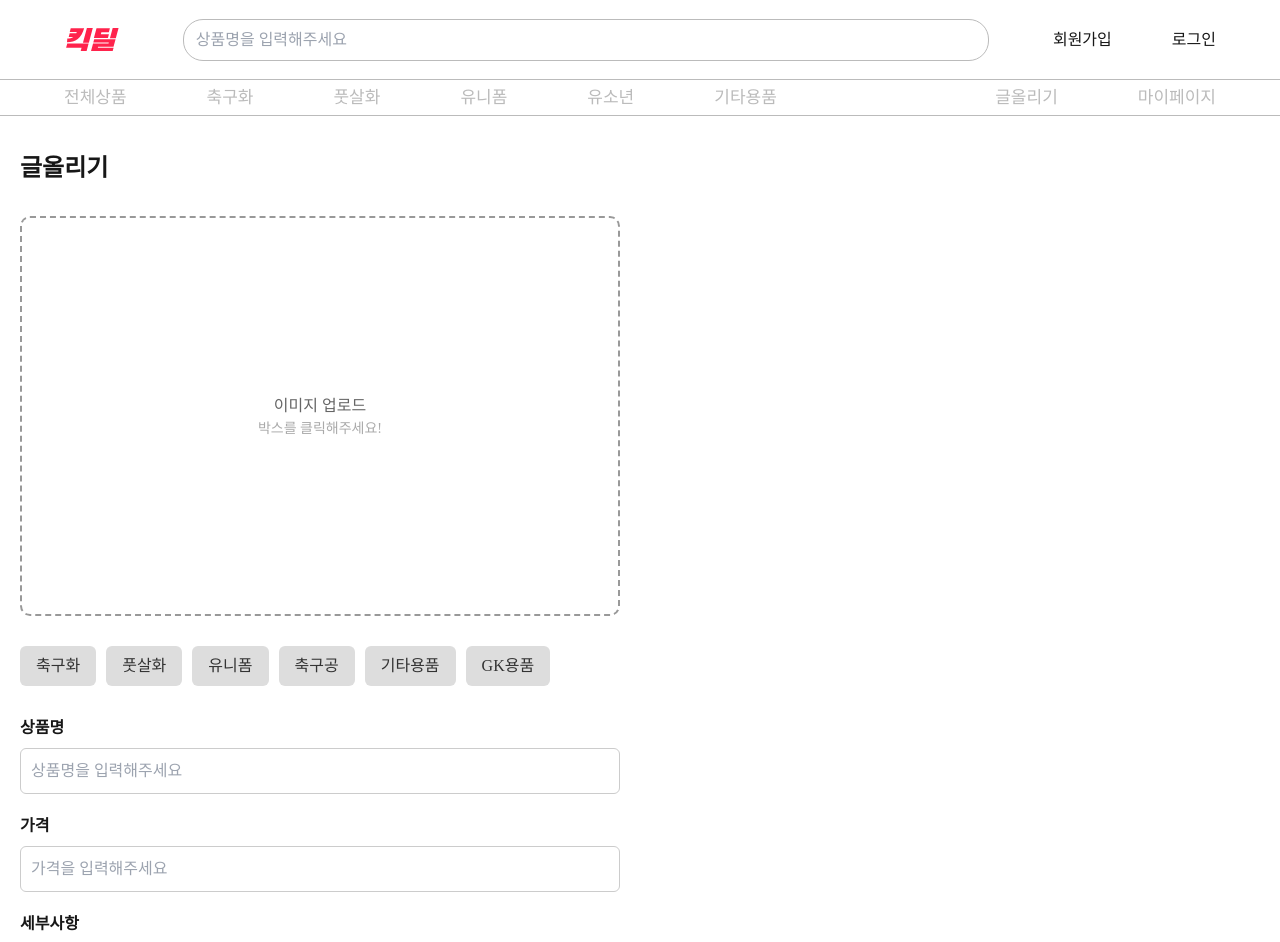
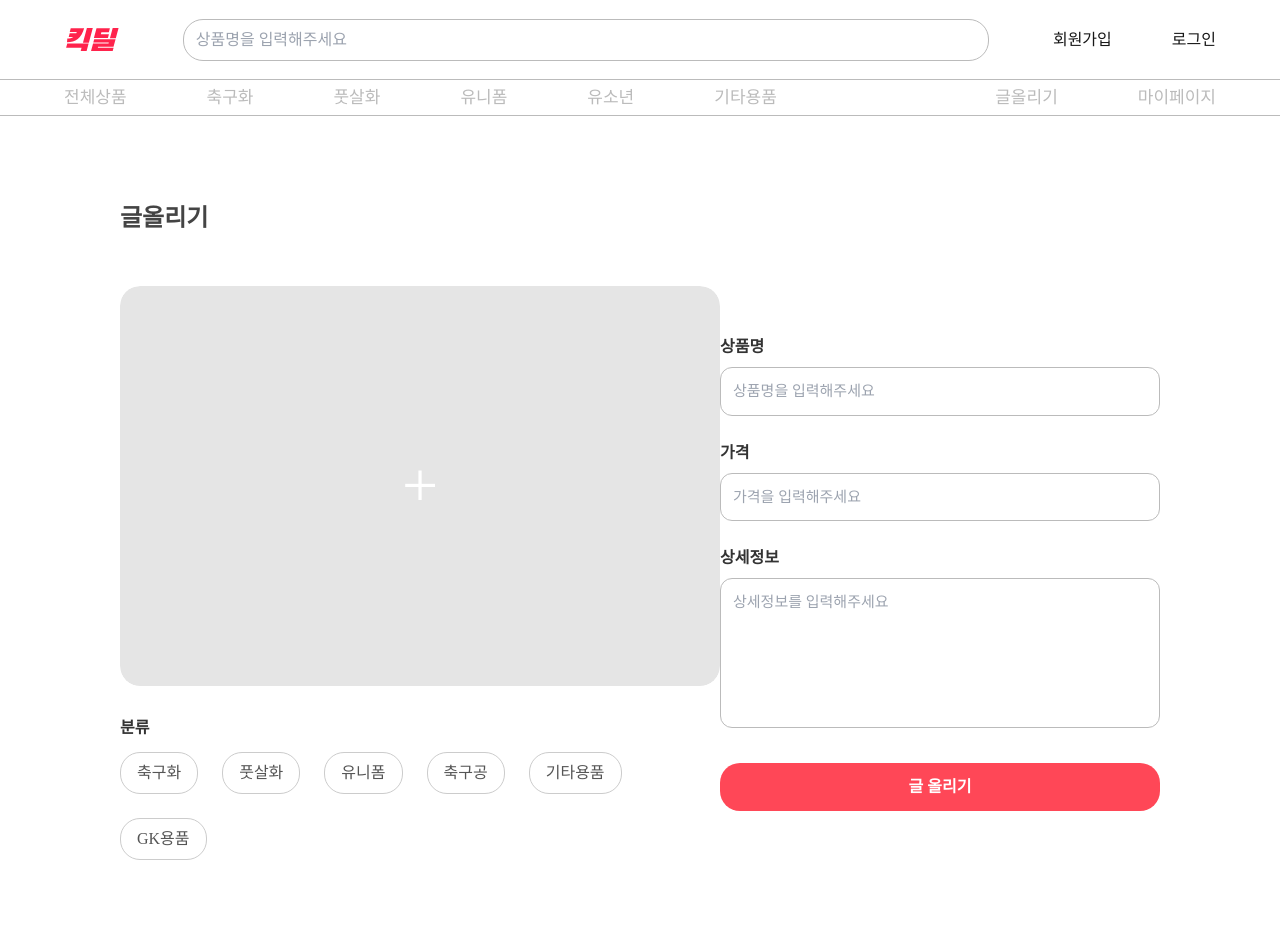
Before and after one commit to taehyun00/Kick_dealFront_V2, a Next.js app: page /upload in a window 1280 px wide. Shown: the top 942 px of the page. Built offline with nearby package versions, Linux system fonts and the light colour scheme; a web font is replaced by a local one.

Commit message:
feat :: uploadpage complete

```diff
--- a/src/app/components/header.tsx
+++ b/src/app/components/header.tsx
@@ -46,6 +46,7 @@ const Headers = styled.div`
 const LoginForm = styled.div`
     display : flex;
     gap : 60px;
+        cursor : pointer;
 `
 
 const InputLayout = styled.input`
--- a/src/app/components/navigaionbar.tsx
+++ b/src/app/components/navigaionbar.tsx
@@ -37,6 +37,7 @@ const Myact = styled.div`
 const Category = styled.p`
     font-size : 17px;
     color : #BBBBBB;
+    cursor : pointer;
 `
 
 const Cateogorys = styled.div`
--- a/src/app/upload/page.tsx
+++ b/src/app/upload/page.tsx
@@ -2,6 +2,8 @@
 
 import React, { useState, useRef } from 'react'
 import styled from '@emotion/styled'
+
+const MAIN_COLOR = '#ff4757'
 
 interface ProductRequest {
   name: string
@@ -19,11 +21,10 @@ const Save: React.FC = () => {
     category: '',
     imageFile: null,
   })
-
   const [preview, setPreview] = useState<string>('')
   const imgInput = useRef<HTMLInputElement | null>(null)
 
-  /** 📸 이미지 업로드 및 미리보기 */
+  /** 이미지 업로드 */
   const handleImageChange = (e: React.ChangeEvent<HTMLInputElement>) => {
     const file = e.target.files?.[0]
     if (!file) return
@@ -31,13 +32,12 @@ const Save: React.FC = () => {
     setPreview(URL.createObjectURL(file))
   }
 
-  /** 🧾 업로드 버튼 클릭 시 콘솔 출력 (API 연결 전 테스트용) */
+  /** 업로드 버튼 클릭 */
   const handleUpload = () => {
     if (!form.imageFile || !form.name || !form.price || !form.description || !form.category) {
       alert('모든 필드를 입력해주세요!')
       return
     }
-
     console.log('등록할 상품 데이터:', form)
     alert('테스트용: 상품 데이터 콘솔에 출력됨 ✅')
   }
@@ -46,7 +46,9 @@ const Save: React.FC = () => {
     <MainLayout>
       <Title>글올리기</Title>
 
-      {/* 이미지 업로드 섹션 */}
+      <ContentWrapper>
+        {/* 왼쪽: 이미지 + 카테고리 */}
+        <LeftSection>
           <ImageUploadBox>
             <label htmlFor="input_file">
               {preview ? (
@@ -55,8 +57,7 @@ const Save: React.FC = () => {
                 </PreviewBox>
               ) : (
                 <ImagePlaceholder>
-              이미지 업로드
-              <p>박스를 클릭해주세요!</p>
+                  <PlusSign>+</PlusSign>
                 </ImagePlaceholder>
               )}
             </label>
@@ -69,8 +70,9 @@ const Save: React.FC = () => {
             />
           </ImageUploadBox>
 
-      {/* 카테고리 버튼 */}
-      <CategorySection>
+          <CategoryArea>
+            <CategoryLabel>분류</CategoryLabel>
+            <CategoryButtons>
               {[
                 ['soccerShoes', '축구화'],
                 ['futsalShoes', '풋살화'],
@@ -87,10 +89,11 @@ const Save: React.FC = () => {
                   {label}
                 </CategoryButton>
               ))}
-      </CategorySection>
+            </CategoryButtons>
+          </CategoryArea>
+        </LeftSection>
 
-      {/* 입력 폼 */}
-      <FormSection>
+        <RightSection>
           <InputGroup>
             <label>상품명</label>
             <Input
@@ -111,20 +114,18 @@ const Save: React.FC = () => {
           </InputGroup>
 
           <InputGroup>
-          <label>세부사항</label>
+            <label>상세정보</label>
             <Textarea
-            placeholder="세부사항을 입력해주세요 (최대 250자)"
+              placeholder="상세정보를 입력해주세요"
               maxLength={250}
               value={form.description}
               onChange={(e) => setForm((prev) => ({ ...prev, description: e.target.value }))}
             />
           </InputGroup>
-      </FormSection>
 
-      {/* 등록 버튼 */}
-      <ButtonSection>
           <SubmitButton onClick={handleUpload}>글 올리기</SubmitButton>
-      </ButtonSection>
+        </RightSection>
+      </ContentWrapper>
     </MainLayout>
   )
 }
@@ -137,43 +138,61 @@ const MainLayout = styled.div`
   width: 100vw;
   min-height: 100vh;
   background-color: #fff;
-  padding: 150px 20px;
+  padding: 100px 120px;
+  display: flex;
+  flex-direction: column;
+  color: #333;
+`
+
+const Title = styled.h1`
+  font-size: 24px;
+  font-weight: 700;
+  margin-bottom: 50px;
+  color: #444;
+  margin-top : 100px;
+`
+
+const ContentWrapper = styled.div`
+  display: flex;
+  justify-content: space-between;
+  align-items: center;
+  width : 100%;
+`
+
+const LeftSection = styled.div`
   display: flex;
   flex-direction: column;
   gap: 30px;
 `
 
-const Title = styled.h1`
-  font-size: 24px;
-  font-weight: 700;
-`
-
 const ImageUploadBox = styled.div`
   width: 600px;
   height: 400px;
+  border-radius: 20px;
+  overflow: hidden;
 `
 
 const ImagePlaceholder = styled.div`
   width: 100%;
   height: 100%;
-  border: 2px dashed #999;
-  border-radius: 10px;
+  background-color: #e5e5e5;
+  border-radius: 20px;
   display: flex;
-  flex-direction: column;
   align-items: center;
   justify-content: center;
-  color: #666;
   cursor: pointer;
-  p {
-    font-size: 14px;
-    color: #aaa;
-  }
+`
+
+const PlusSign = styled.span`
+  font-size: 64px;
+  color: #fff;
+  font-weight: 200;
 `
 
 const PreviewBox = styled.div`
   width: 100%;
   height: 100%;
-  border-radius: 10px;
+  border-radius: 20px;
   overflow: hidden;
   img {
     width: 100%;
@@ -186,29 +205,43 @@ const HiddenInput = styled.input`
   display: none;
 `
 
-const CategorySection = styled.div`
+const CategoryArea = styled.div`
   display: flex;
-  gap: 10px;
+  flex-direction: column;
+  gap: 12px;
+`
+
+const CategoryLabel = styled.p`
+  font-weight: 600;
+  font-size: 16px;
+  color: #333;
+`
+
+const CategoryButtons = styled.div`
+  display: flex;
+  gap: 24px;
   flex-wrap: wrap;
 `
 
 const CategoryButton = styled.button<{ active: boolean }>`
   padding: 8px 16px;
-  border: none;
-  border-radius: 6px;
+  border-radius: 20px;
+  border: 1px solid ${({ active }) => (active ? MAIN_COLOR : '#ccc')};
+  color: ${({ active }) => (active ? '#fff' : '#555')};
+  background-color: ${({ active }) => (active ? MAIN_COLOR : '#fff')};
   cursor: pointer;
-  background-color: ${({ active }) => (active ? '#007aff' : '#ddd')};
-  color: ${({ active }) => (active ? '#fff' : '#333')};
   transition: 0.2s;
   &:hover {
-    opacity: 0.8;
+    border-color: ${MAIN_COLOR};
+    color: ${MAIN_COLOR};
   }
+  outline : none;
 `
 
-const FormSection = styled.div`
+const RightSection = styled.div`
   display: flex;
   flex-direction: column;
-  gap: 20px;
+  gap: 25px;
   width: 600px;
 `
 
@@ -222,31 +255,40 @@ const InputGroup = styled.div`
 `
 
 const Input = styled.input`
-  padding: 10px;
-  border: 1px solid #ccc;
-  border-radius: 6px;
+  padding: 12px;
+  border: 1px solid #bbb;
+  border-radius: 12px;
+  font-size: 15px;
+  outline: none;
+  &:focus {
+    border-color: ${MAIN_COLOR};
+  }
 `
 
 const Textarea = styled.textarea`
-  padding: 10px;
-  border: 1px solid #ccc;
-  border-radius: 6px;
+  padding: 12px;
+  border: 1px solid #bbb;
+  border-radius: 12px;
   resize: none;
   height: 150px;
-`
-
-const ButtonSection = styled.div`
-  margin-top: 30px;
+  font-size: 15px;
+  outline: none;
+  &:focus {
+    border-color: ${MAIN_COLOR};
+  }
 `
 
 const SubmitButton = styled.button`
-  background-color: #007aff;
+  margin-top: 10px;
+  padding: 12px 0;
+  background-color: ${MAIN_COLOR};
   color: #fff;
   border: none;
-  padding: 12px 40px;
+  border-radius: 20px;
   font-size: 16px;
-  border-radius: 8px;
+  font-weight: 600;
   cursor: pointer;
+  transition: 0.3s;
   &:hover {
     opacity: 0.9;
   }
```
Lines whose indentation alone changed are shown as unchanged.
